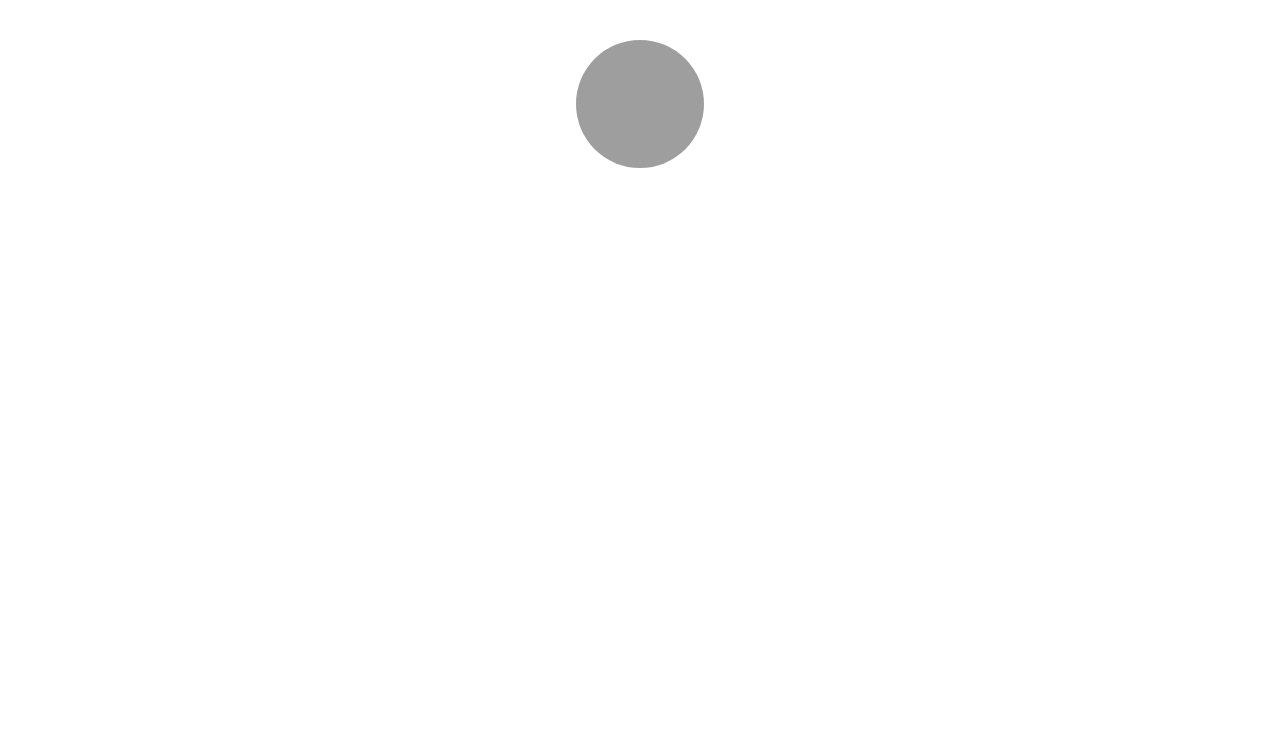
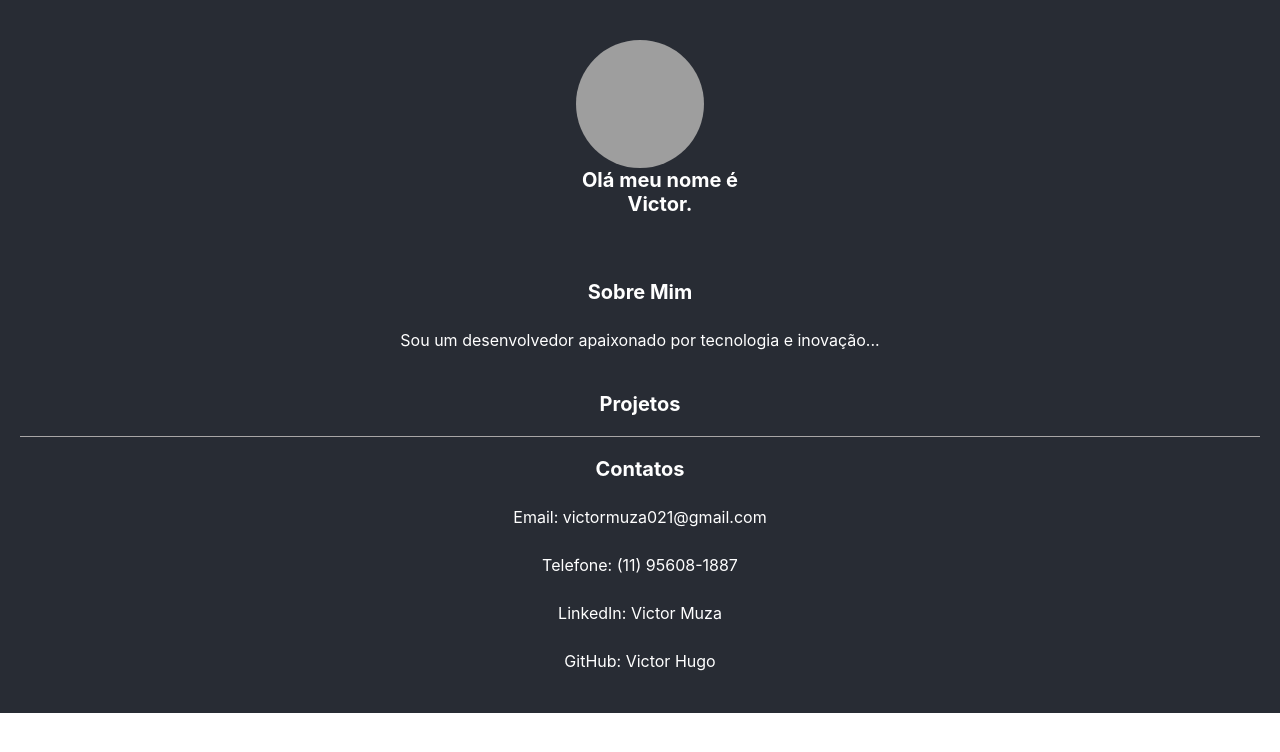
Before and after one commit to VictorMuza/portifolio, a React (Vite) app in the folder meu-app/: page / in a window 1280 px wide. Shown: the top 752 px of the page. Built offline with nearby package versions, Linux system fonts and the light colour scheme; grey boxes are pictures that could not be loaded.

Commit message:
importaçao do fundo
fundo monocromático inserido

```diff
--- a/meu-app/src/App.css
+++ b/meu-app/src/App.css
@@ -1,11 +1,3 @@
-body, html {
-  margin: 0;
-  padding: 0;
-  width: 100%;
-  height: 100%;
-  background-color: #282c34;
-}
-
 #root {
   display: flex;
   justify-content: center;
@@ -21,6 +13,7 @@ body, html {
   padding: 20px;
   width: 100%;
   height: 100%;
+  background-color: #282c34; /* Cor de fundo aplicada ao contêiner principal */
   color: white; /* Ajuste a cor do texto para melhor contraste */
 }
 
@@ -53,7 +46,7 @@ body, html {
 }
 
 hr {
-  border: none;
-  border-top: 2px solid #ccc; /* Linha entre as divs */
-  margin: 20px 0; /* Espaçamento vertical */
+  border: 0; /* Remove a borda padrão */
+  border-top: 2px solid #a8a6a6; /* Linha entre as divs */
+  width: 100%;
 }
```
